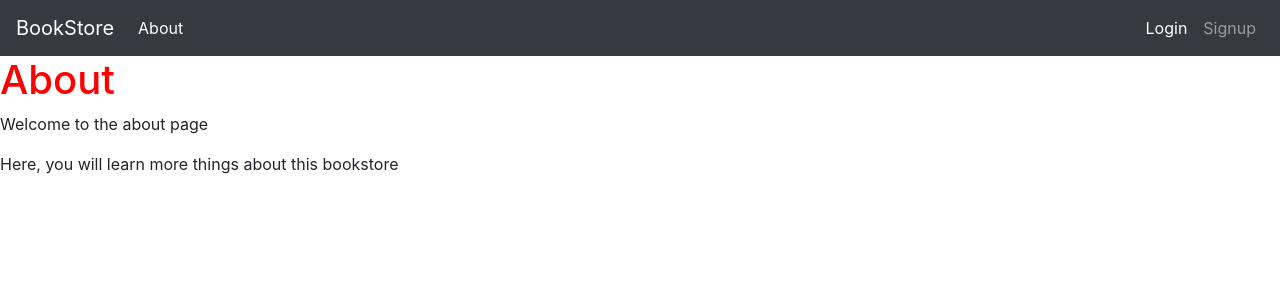
After one commit to darkbotbbl/BookStore, a Django app: page /about/ in a window 1280 px wide. The commit adds this page. Shown: the top 300 px of the page. Run offline with Django 3.2, Linux system fonts and the light colour scheme; some libraries are stand-ins or nearby versions.

Commit message:
Added an about page

```diff
--- a/pages/urls.py
+++ b/pages/urls.py
@@ -1,7 +1,8 @@
 from django.urls import path
 
-from .views import HomePageView
+from .views import HomePageView, AboutPageView
 
 urlpatterns = [
     path('', HomePageView.as_view(), name='home'),
+    path('about/', AboutPageView.as_view(), name="about"),
 ]
--- a/pages/views.py
+++ b/pages/views.py
@@ -3,4 +3,8 @@ from django.views.generic import TemplateView
 
 
 class HomePageView(TemplateView):
-    template_name = "home.html"
+    template_name = "pages/home.html"
+
+
+class AboutPageView(TemplateView):
+    template_name = "pages/about.html"
--- a/templates/_base.html
+++ b/templates/_base.html
@@ -18,7 +18,7 @@
 			<div class="collapse navbar-collapse" id="collapsibleNavId">
 				<ul class="navbar-nav mr-auto mt-2 mt-lg-0">
 					<li class="nav-item active">
-						<a class="nav-link" href="#">About</a>
+						<a class="nav-link" href="{% url 'about' %}">About</a>
 					</li>
 				</ul>
 				<ul class="navbar-nav ml-auto mt-2 mt-lg-0">
--- /dev/null
+++ b/templates/pages/about.html
@@ -0,0 +1,10 @@
+{% extends '_base.html' %}
+
+{% block title %}About{% endblock %}
+
+
+{% block content %}
+    <h1>About</h1>
+    <p>Welcome to the about page<p>
+    <p>Here, you will learn more things about this bookstore</p>
+{% endblock content %}
```
Also changed, not shown: templates/pages/home.html (renamed from templates/home.html).
